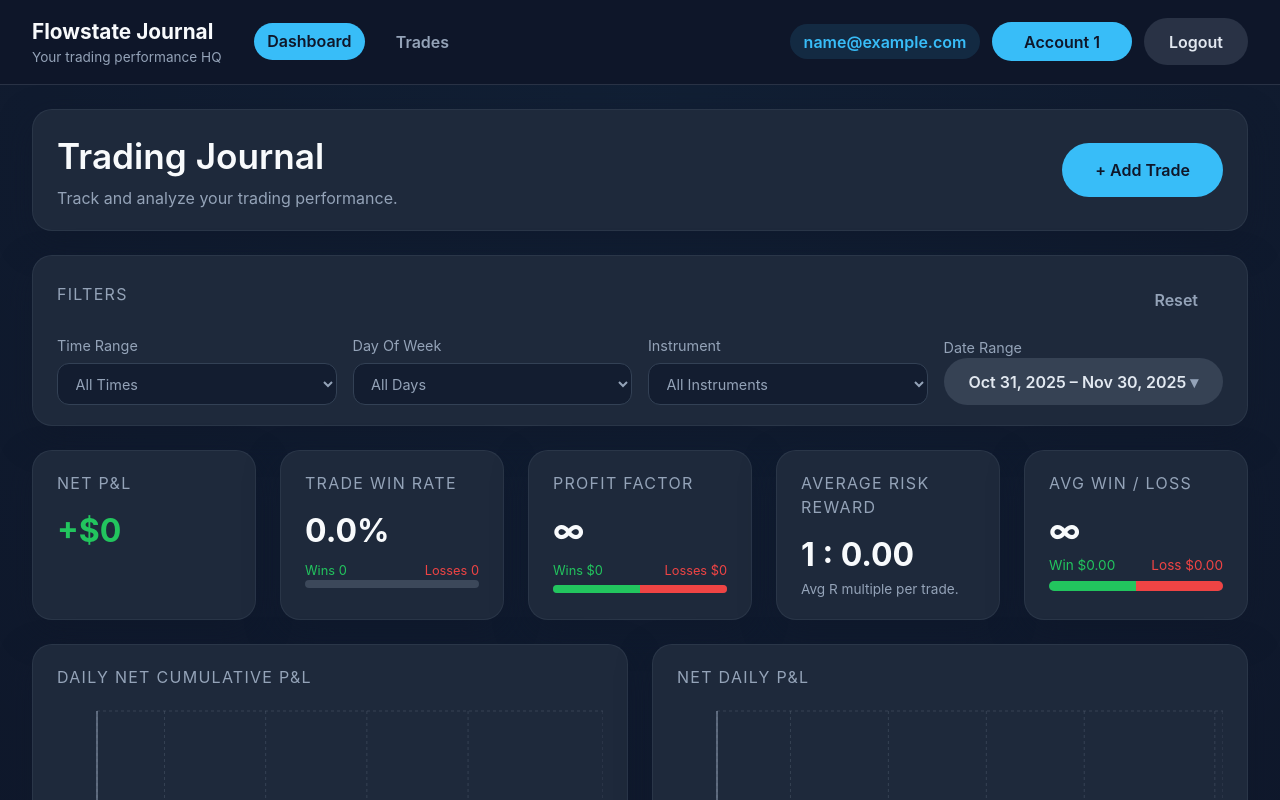
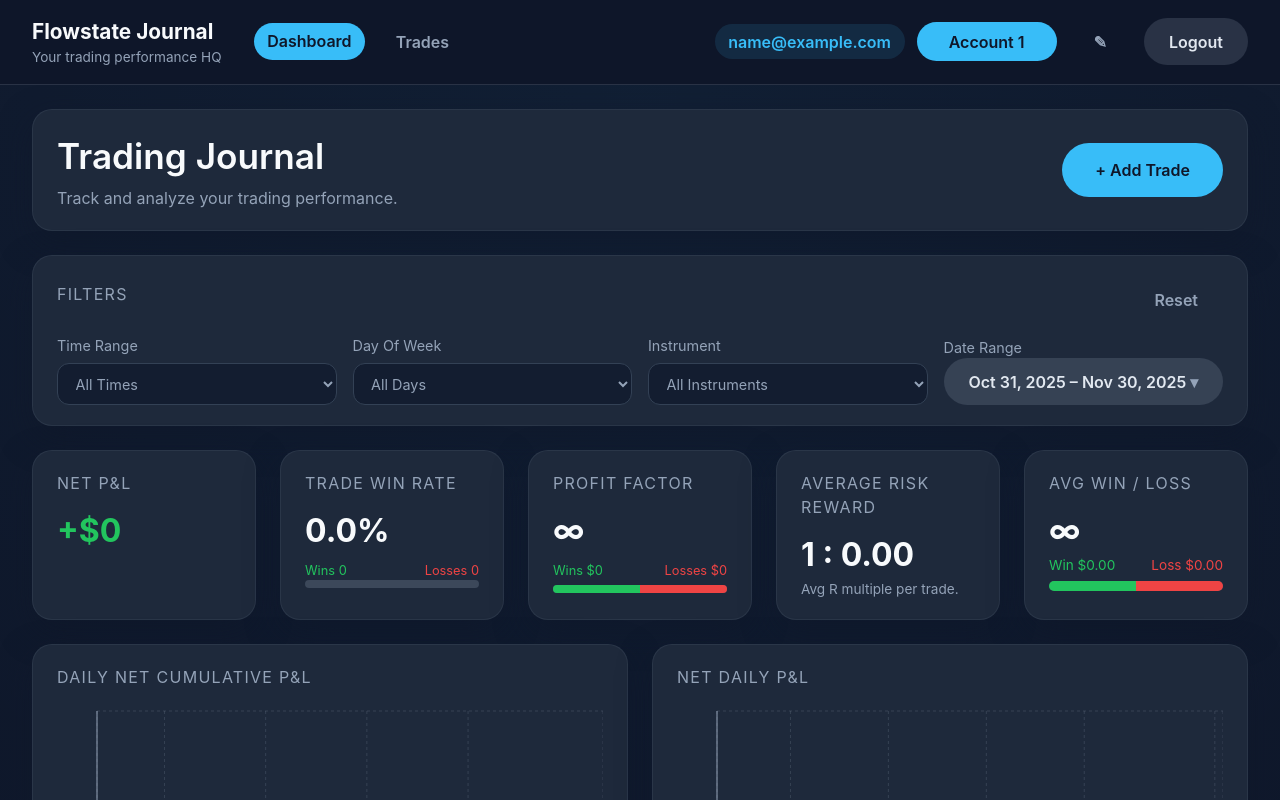
Before and after one commit to Sanchezter88/journal, a React (Vite) app: page / in a window 1280 px wide. Both pictures are taken after typing "name@example.com", "Sample123" into the empty fields and a click on the button "Log In". Shown: the top 800 px of the page. Built offline with nearby package versions, Linux system fonts and the light colour scheme.

Commit message:
Tweak account dropdown layout

```diff
--- a/src/App.tsx
+++ b/src/App.tsx
@@ -139,12 +139,11 @@ const AppShell = ({ children }: { children: React.ReactNode }) => {
                     accounts.map((account) => {
                       const isActive = account.id === currentAccount?.id;
                       return (
-                        <div key={account.id} style={{ display: 'flex', gap: '0.35rem', alignItems: 'center' }}>
                         <button
+                          key={account.id}
                           className="btn btn-ghost"
                           style={{
                             justifyContent: 'flex-start',
-                              flex: 1,
                             background: isActive ? 'var(--color-accent)' : 'rgba(148,163,184,0.12)',
                             color: isActive ? '#0f172a' : 'var(--color-text)',
                             fontWeight: isActive ? 700 : 500,
@@ -156,29 +155,12 @@ const AppShell = ({ children }: { children: React.ReactNode }) => {
                         >
                           {account.name}
                         </button>
-                          <button
-                            className="btn btn-ghost"
-                            aria-label={`Edit ${account.name}`}
-                            onClick={() => {
-                              setAccountNameInput(account.name);
-                              setDeleteStepActive(false);
-                              setDeleteEmailValue('');
-                              setAccountActionError('');
-                              setAccountEditorTargetId(account.id);
-                              setAccountEditorOpen(true);
-                              setAccountMenuOpen(false);
-                            }}
-                          >
-                            ✎
-                          </button>
-                        </div>
                       );
                     })
                   )}
                 </div>
                 <button
                   className="btn btn-muted"
-                  style={{ width: '100%' }}
                   onClick={async () => {
                     const name = window.prompt('Account name');
                     if (!name) return;
@@ -191,6 +173,23 @@ const AppShell = ({ children }: { children: React.ReactNode }) => {
               </div>
             ) : null}
           </div>
+          <button
+            className="btn btn-ghost"
+            onClick={() => {
+              if (!currentAccount) return;
+              setAccountNameInput(currentAccount.name);
+              setAccountEditorTargetId(currentAccount.id);
+              setDeleteStepActive(false);
+              setDeleteEmailValue('');
+              setAccountActionError('');
+              setAccountEditorOpen(true);
+              setAccountMenuOpen(false);
+            }}
+            disabled={!currentAccount}
+            aria-label="Edit account"
+          >
+            ✎
+          </button>
           <button
             className="btn btn-muted"
             onClick={async () => {
```
Lines whose indentation alone changed are shown as unchanged.
